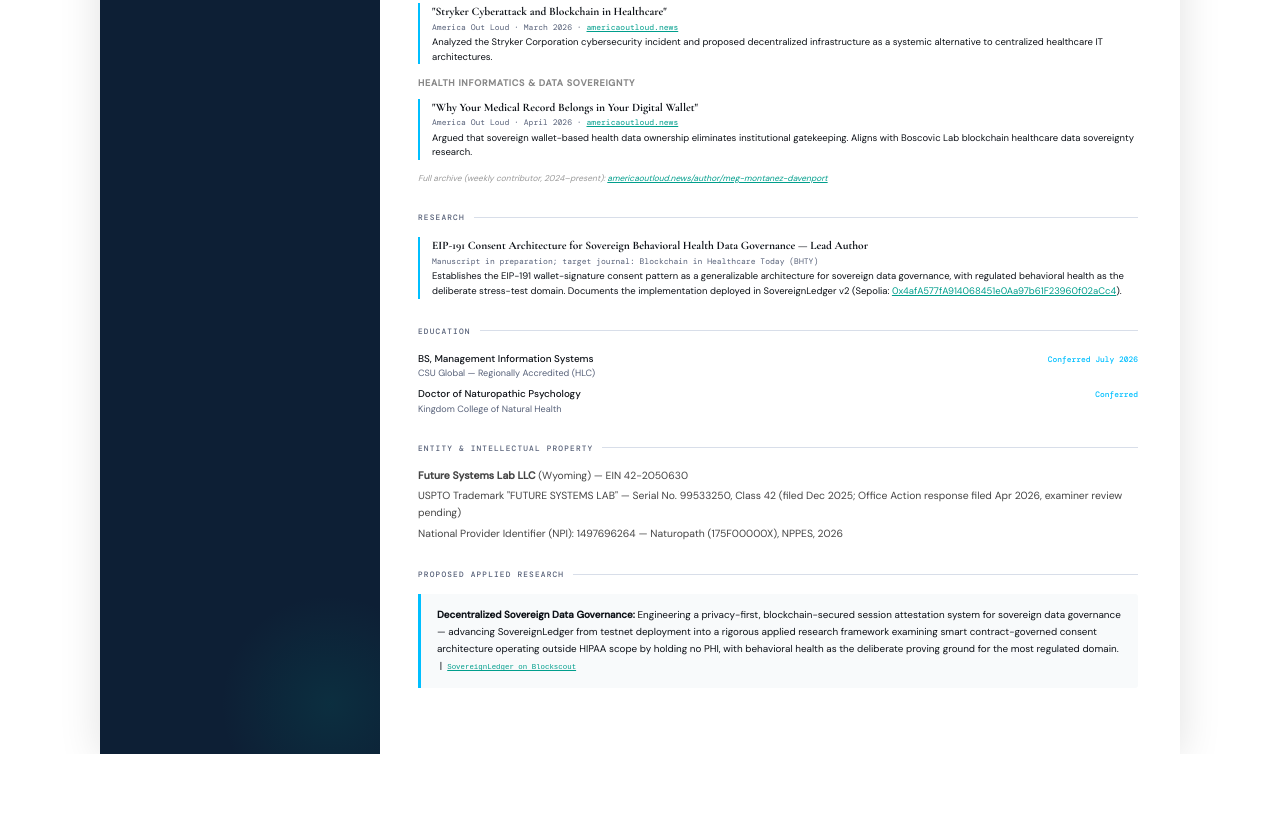
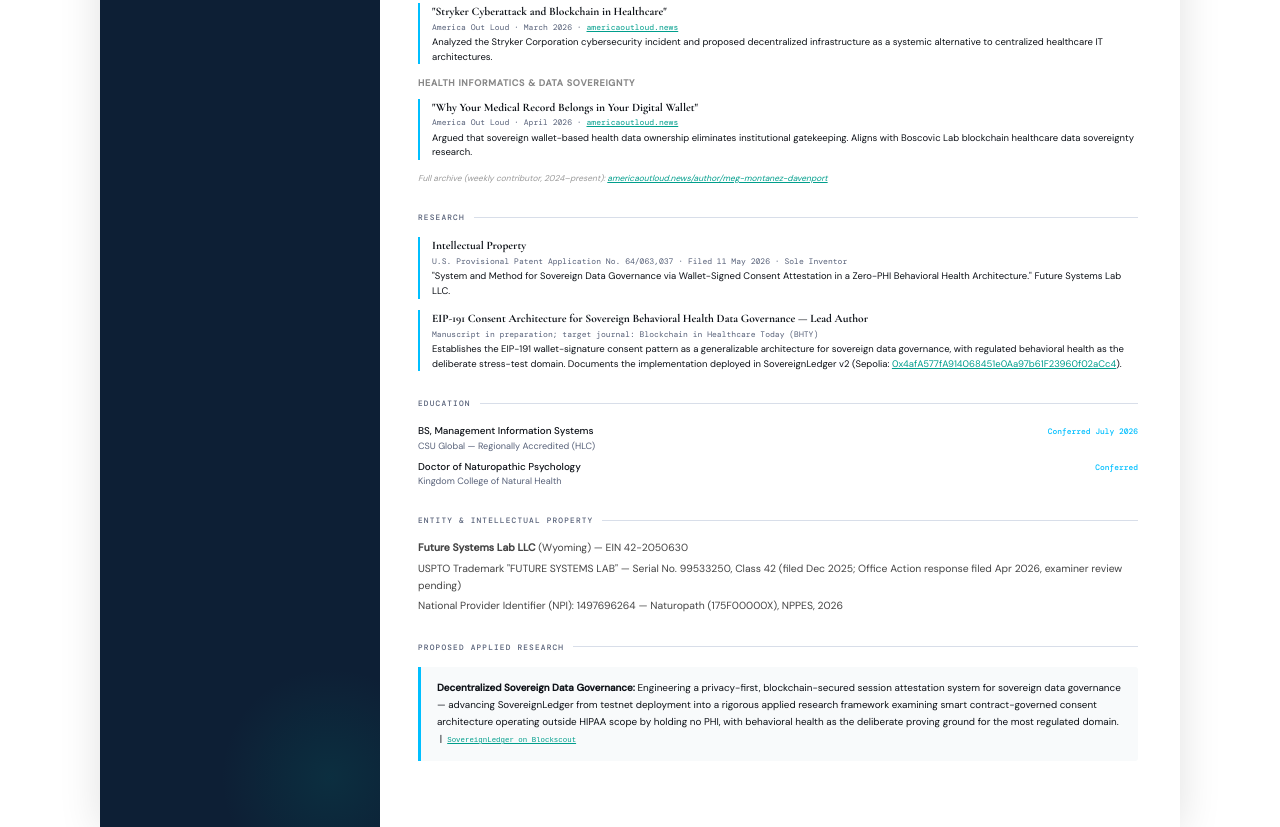
Before and after one commit to Future-Systems-Lab/fsl-governance, a plain HTML site: page academic/CV_MegMontanezDavenport.html in a window 1280 px wide. Shown: the part 2436-3263 px from the top of the page. Before the commit the page ends 3190 px from the top, so only its background shows below. Drawn offline with nearby package versions, Linux system fonts and the light colour scheme.

Commit message:
feat(cv): add provisional patent 64/063,037 to research section

```diff
--- a/academic/CV_MegMontanezDavenport.html
+++ b/academic/CV_MegMontanezDavenport.html
@@ -344,6 +344,11 @@
   <div class="m-sec">
     <div class="m-head"><h2>Research</h2></div>
     <div class="pub">
+      <div class="pub-t">Intellectual Property</div>
+      <div class="pub-m">U.S. Provisional Patent Application No. 64/063,037 · Filed 11 May 2026 · Sole Inventor</div>
+      <div class="pub-d">"System and Method for Sovereign Data Governance via Wallet-Signed Consent Attestation in a Zero-PHI Behavioral Health Architecture." Future Systems Lab LLC.</div>
+    </div>
+    <div class="pub">
       <div class="pub-t">EIP-191 Consent Architecture for Sovereign Behavioral Health Data Governance — Lead Author</div>
       <div class="pub-m">Manuscript in preparation; target journal: Blockchain in Healthcare Today (BHTY)</div>
       <div class="pub-d">Establishes the EIP-191 wallet-signature consent pattern as a generalizable architecture for sovereign data governance, with regulated behavioral health as the deliberate stress-test domain. Documents the implementation deployed in SovereignLedger v2 (Sepolia: <a href="https://eth-sepolia.blockscout.com/address/0x4afA577fA914068451e0Aa97b61F23960f02aCc4" target="_blank" style="color:#009E8C">0x4afA577fA914068451e0Aa97b61F23960f02aCc4</a>).</div>
```
Also changed, not shown: 1 other file.
